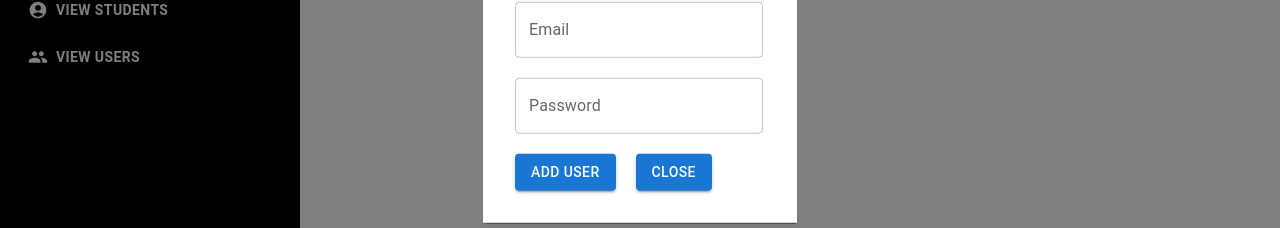
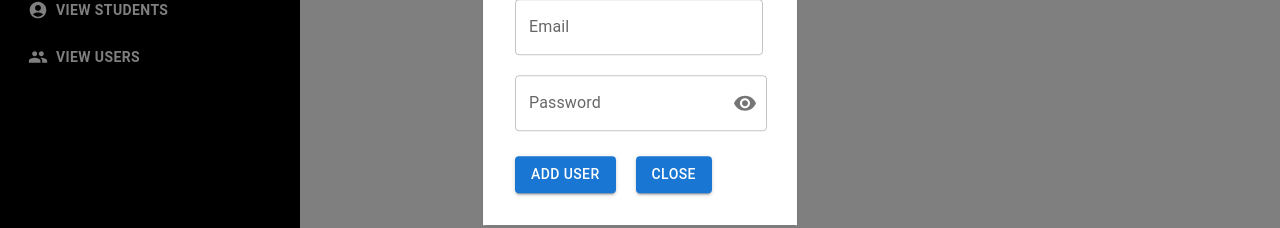
Before and after one commit to RCPK2023/Students-Information-Systems, a React (Create React App) app in the folder dashboard/: page /viewusers in a window 1280 px wide. Both pictures are taken after a click on the button "ADD USER". Shown: the part 418-646 px from the top of the page. Built offline with nearby package versions, Linux system fonts and the light colour scheme; no server answers.

Commit message:
Finished da projecto

```diff
--- a/dashboard/package.json
+++ b/dashboard/package.json
@@ -3,10 +3,10 @@
   "version": "0.1.0",
   "private": true,
   "dependencies": {
-    "@emotion/react": "^11.11.3",
+    "@emotion/react": "^11.11.4",
     "@emotion/styled": "^11.11.0",
-    "@mui/icons-material": "^5.15.6",
-    "@mui/material": "^5.15.6",
+    "@mui/icons-material": "^5.15.14",
+    "@mui/material": "^5.15.14",
     "@testing-library/jest-dom": "^5.17.0",
     "@testing-library/react": "^13.4.0",
     "@testing-library/user-event": "^13.5.0",
--- a/dashboard/src/pages/ViewUsers.js
+++ b/dashboard/src/pages/ViewUsers.js
@@ -18,10 +18,15 @@ import {
   TableRow,
   TextField,
   Typography,
+  OutlinedInput,
+  InputAdornment,
+  IconButton,
 } from "@mui/material";
+
 import "./ViewUsers.css";
 import axios from "axios";
-
+import Visibility from "@mui/icons-material/Visibility";
+import VisibilityOff from "@mui/icons-material/VisibilityOff";
 
 function ViewUsers() {
   const [open, setOpen] = React.useState(false);
@@ -31,14 +36,13 @@ function ViewUsers() {
   const handleClose = () => {
     setOpen(false);
     setFirstName("");
-  setLastName("");
-  setMiddleName("");
-  setEmail("");
-  setPassword("");
-  }
+    setLastName("");
+    setMiddleName("");
+    setEmail("");
+    setPassword("");
+  };
   const handleEditOpen = () => setOpenEdit(true);
   const handleEditClose = () => setOpenEdit(false);
-
 
   const [users, setUsers] = useState([]);
   const [selectedUser, setSelectedUser] = useState(null);
@@ -232,16 +236,39 @@ function ViewUsers() {
             />
             <br />
 
-            <TextField
-              id="outlined-basic"
-              label="Password"
+            <FormControl
+              sx={{
+                m: 1,
+                width: "25ch",
+                marginLeft: "0",
+                marginTop: "0",
+                marginBottom: "25px",
+              }}
               variant="outlined"
-              value={Password}
-              style={textFieldStyle}
-              onChange={(e) => setPassword(e.target.value)}
-            />
-            <br />
-
+            >
+              <InputLabel htmlFor="outlined-adornment-password">
+                Password
+              </InputLabel>
+              <OutlinedInput
+                id="outlined-adornment-password"
+                type={showPassword ? "text" : "password"}
+                value={Password}
+                onChange={(e) => setPassword(e.target.value)}
+                endAdornment={
+                  <InputAdornment position="end">
+                    <IconButton
+                      aria-label="toggle password visibility"
+                      onClick={handleClickShowPassword}
+                      onMouseDown={handleMouseDownPassword}
+                      edge="end"
+                    >
+                      {showPassword ? <VisibilityOff /> : <Visibility />}
+                    </IconButton>
+                  </InputAdornment>
+                }
+                label="Password"
+              />
+            </FormControl>
 
             <Button
               onClick={handleAddUser}
@@ -336,9 +363,14 @@ function ViewUsers() {
                             id="outlined-basic"
                             label="Middle Name"
                             variant="outlined"
-                            value={MiddleName}
+                            value={editableUser?.middleName || ""}
                             style={textFieldStyle}
-                            onChange={(e) => setMiddleName(e.target.value)}
+                            onChange={(e) =>
+                              setEditableUser((prevState) => ({
+                                ...prevState,
+                                middleName: e.target.value,
+                              }))
+                            }
                           />
                           <br />
 
@@ -357,7 +389,49 @@ function ViewUsers() {
                           />
                           <br />
 
-                          <TextField
+                          <FormControl
+                            sx={{
+                              m: 1,
+                              width: "25ch",
+                              marginLeft: "0",
+                              marginTop: "0",
+                              marginBottom: "25px",
+                            }}
+                            variant="outlined"
+                          >
+                            <InputLabel htmlFor="outlined-adornment-password">
+                              Password
+                            </InputLabel>
+                            <OutlinedInput
+                              id="outlined-adornment-password"
+                              type={showPassword ? "text" : "password"}
+                              value={editableUser?.password || ""}
+                              onChange={(e) =>
+                                setEditableUser((prevState) => ({
+                                  ...prevState,
+                                  password: e.target.value,
+                                }))}
+                              endAdornment={
+                                <InputAdornment position="end">
+                                  <IconButton
+                                    aria-label="toggle password visibility"
+                                    onClick={handleClickShowPassword}
+                                    onMouseDown={handleMouseDownPassword}
+                                    edge="end"
+                                  >
+                                    {showPassword ? (
+                                      <VisibilityOff />
+                                    ) : (
+                                      <Visibility />
+                                    )}
+                                  </IconButton>
+                                </InputAdornment>
+                              }
+                              label="Password"
+                            />
+                          </FormControl>
+
+                          {/* <TextField
                             id="outlined-basic"
                             label="Password"
                             variant="outlined"
@@ -369,7 +443,7 @@ function ViewUsers() {
                                 password: e.target.value,
                               }))
                             }
-                          />
+                          /> */}
                           <br />
                         </Typography>
 
```
Also changed, not shown: 1 other file (tests, documents, lock files or other folders).
